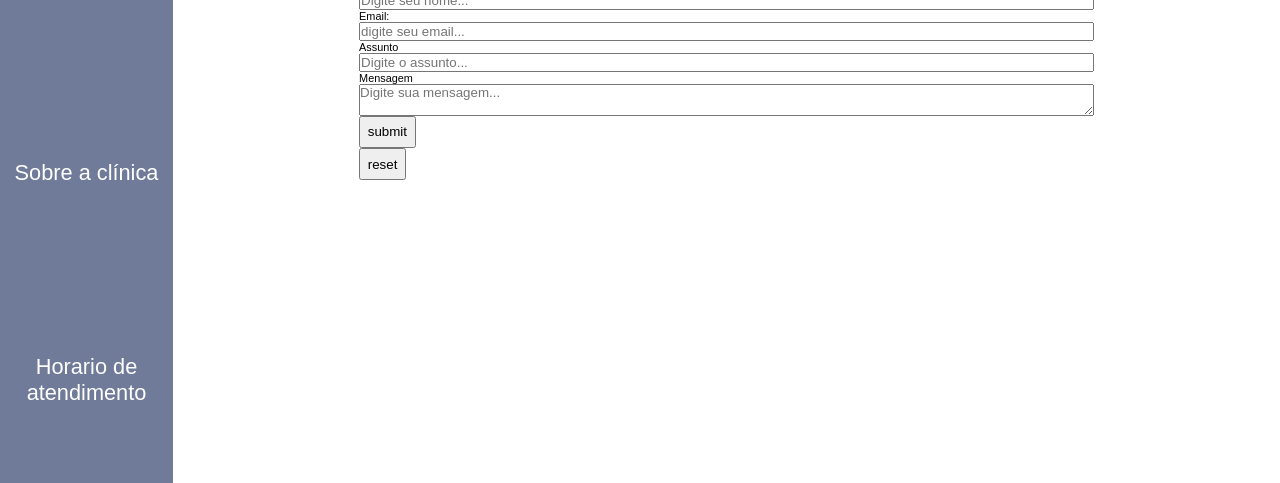
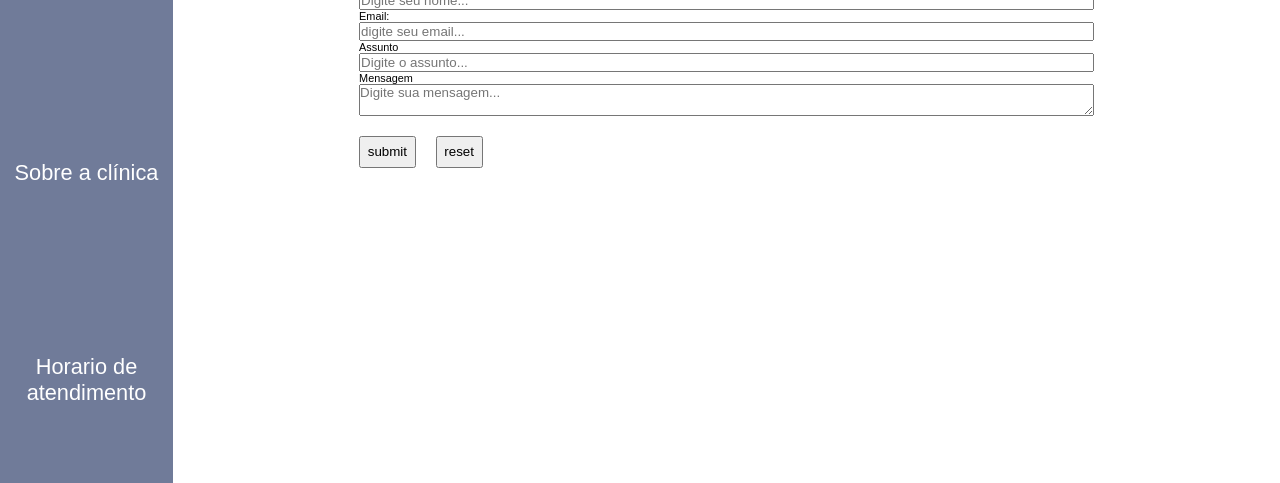
Before and after one commit to Jotav-code/Primeiro-site-completo-desafio-dio-html, a plain HTML site: page pages/contato.html in a window 1280 px wide. Shown: the part 317-800 px from the top of the page. Drawn offline with Linux system fonts and the light colour scheme.

Commit message:
update button

```diff
--- a/assets/page-contato.css
+++ b/assets/page-contato.css
@@ -9,3 +9,8 @@ button {
   padding: 0.5em;
   cursor: pointer;
 }
+.buttons{
+  display: flex;
+  gap: 20px;
+  margin-top: 20px;
+}
--- a/pages/contato.html
+++ b/pages/contato.html
@@ -38,8 +38,10 @@
                     <input name="assunto" placeholder="Digite o assunto..." type="text">
                     <label for="mensagem">Mensagem</label>
                     <textarea placeholder="Digite sua mensagem..." name="mensagem" id="textarea"></textarea>
-                    <button type="submit">submit</button>
-                    <button type="reset">reset</button>
+                    <div class="buttons">
+                        <button type="submit">submit</button>
+                        <button type="reset">reset</button>
+                    </div>
                 </form>
             </div>
         </section>
```
